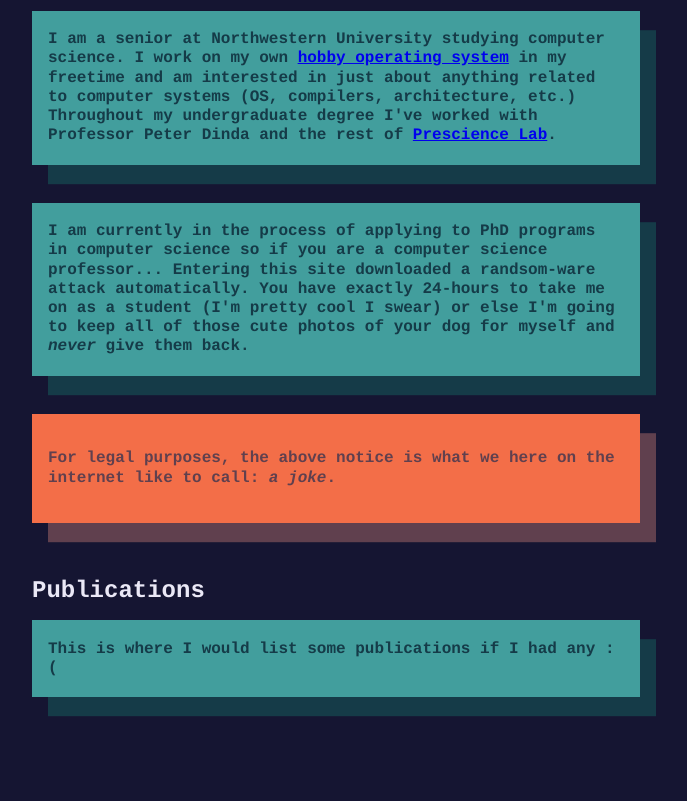
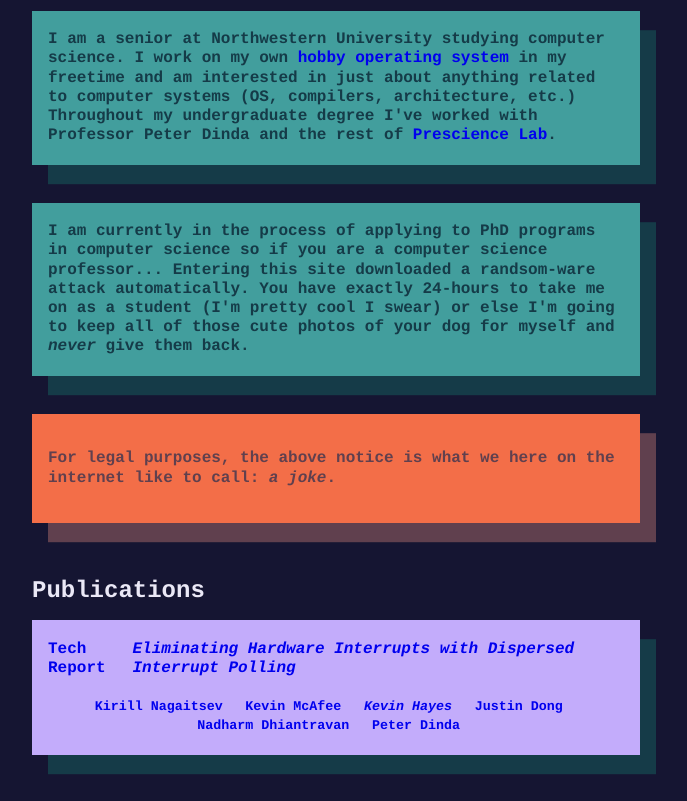
Before and after one commit to kjhayes/kjhayes.github.io, an Eleventy site: page site/index.md in a window 1280 px wide. Shown: the part 59-860 px from the top of the page, without its empty margins (288-975 px from the left). Before the commit the page ends 803 px from the top, so only its background shows below. Built offline with nearby package versions, Linux system fonts and the light colour scheme; Eleventy itself is replaced by a stand-in of ours; files that its build step writes are made by us from their sources.

Commit message:
Setup publications and add BEANDIP tech report

```diff
--- a/public/style/styles.css
+++ b/public/style/styles.css
@@ -6,12 +6,8 @@
     --tealish:#429E9D;
     --navyish:#153B48;
     --blackish:#151532;
+    --purpleish:#C3ACFB;
 
-    --primary-text-color:var(--navyish);
-    --primary-text-bg-color:var(--tealish);
-    --primary-text-shadow-color:var(--navyish);
-
-    --secondary-text-color:var(--brownish);
     --secondary-text-bg-color:var(--orangeish);
     --secondary-text-shadow-color:var(--brownish);
 
@@ -20,6 +16,12 @@
     --text-shadow-width: calc(var(--text-width)*1);
     --text-shadow-height: calc(var(--text-height)*1);
 }
+
+.nowrap {
+    white-space: nowrap;
+}
+
+a {text-decoration: none; }
 
 html {
     font-family: "courier", monospace;
@@ -48,7 +50,9 @@ body {
     color: var(--whiteish);
 }
 
-.article > p, .article > blockquote {
+.article > p,
+.article > div,
+.article > blockquote {
 
     margin-right:  calc(var(--text-shadow-width)*2);
     margin-left:   calc(var(--text-shadow-width)*0);
@@ -62,13 +66,25 @@ body {
 }
 
 .article > p {
-    color: var(--primary-text-color);
-    background-color: var(--primary-text-bg-color);
-    box-shadow: var(--text-shadow-width) var(--text-shadow-height) var(--primary-text-shadow-color);
+    color: var(--navyish);
+    background-color: var(--tealish);
+    box-shadow: var(--text-shadow-width)
+                var(--text-shadow-height)
+                var(--navyish);
+}
+
+.article > div {
+    color: var(--navyish);
+    background-color: var(--purpleish);
+    box-shadow: var(--text-shadow-width)
+                var(--text-shadow-height)
+                var(--navyish);
 }
 
 .article > blockquote {
-    color: var(--secondary-text-color);
-    background-color: var(--secondary-text-bg-color);
-    box-shadow: var(--text-shadow-width) var(--text-shadow-height) var(--secondary-text-shadow-color);
+    color: var(--brownish);
+    background-color: var(--orangeish);
+    box-shadow: var(--text-shadow-width)
+                var(--text-shadow-height)
+                var(--brownish);
 }
--- /dev/null
+++ b/site/data/publications.json
@@ -0,0 +1,17 @@
+
+[
+    {
+        "title": "Eliminating Hardware Interrupts with Dispersed Interrupt Polling",
+        "url": "https://www.mccormick.northwestern.edu/computer-science/documents/nu-cs-2025-36.pdf",
+        "authors": [
+            "Kirill Nagaitsev",
+            "Kevin McAfee",
+            "Kevin Hayes",
+            "Justin Dong",
+            "Nadharm Dhiantravan",
+            "Peter Dinda"
+        ],
+        "type": "Tech Report",
+        "doi": "NU-CS-2025-36"
+    }
+]
--- a/site/index.md
+++ b/site/index.md
@@ -23,4 +23,26 @@ those cute photos of your dog for myself and _never_ give them back.
 
 ## Publications
 
-This is where I would list some publications if I had any :(
+{% for pub in publications %}
+<div>
+<a href="{{ pub.url }}">
+<div style="display:flex;flex-direction:row;align-contents:flex-start">
+  <span>{{ pub.type }}</span>
+  <em>{{ pub.title }}</em>
+</div>
+<br>
+<center>
+<small>
+{% for author in pub.authors-%}
+{% if author == "Kevin Hayes"-%}
+<em class="nowrap">{{ author-}}</em>
+{% elsif true-%}
+<span class="nowrap">{{ author-}}</span>
+{% endif-%}
+&ensp;
+{% endfor %}
+</small>
+</center>
+</a>
+</div>
+{% endfor %}
--- a/site/style/styles.css
+++ b/site/style/styles.css
@@ -6,12 +6,8 @@
     --tealish:#429E9D;
     --navyish:#153B48;
     --blackish:#151532;
+    --purpleish:#C3ACFB;
 
-    --primary-text-color:var(--navyish);
-    --primary-text-bg-color:var(--tealish);
-    --primary-text-shadow-color:var(--navyish);
-
-    --secondary-text-color:var(--brownish);
     --secondary-text-bg-color:var(--orangeish);
     --secondary-text-shadow-color:var(--brownish);
 
@@ -20,6 +16,12 @@
     --text-shadow-width: calc(var(--text-width)*1);
     --text-shadow-height: calc(var(--text-height)*1);
 }
+
+.nowrap {
+    white-space: nowrap;
+}
+
+a {text-decoration: none; }
 
 html {
     font-family: "courier", monospace;
@@ -48,7 +50,9 @@ body {
     color: var(--whiteish);
 }
 
-.article > p, .article > blockquote {
+.article > p,
+.article > div,
+.article > blockquote {
 
     margin-right:  calc(var(--text-shadow-width)*2);
     margin-left:   calc(var(--text-shadow-width)*0);
@@ -62,13 +66,25 @@ body {
 }
 
 .article > p {
-    color: var(--primary-text-color);
-    background-color: var(--primary-text-bg-color);
-    box-shadow: var(--text-shadow-width) var(--text-shadow-height) var(--primary-text-shadow-color);
+    color: var(--navyish);
+    background-color: var(--tealish);
+    box-shadow: var(--text-shadow-width)
+                var(--text-shadow-height)
+                var(--navyish);
+}
+
+.article > div {
+    color: var(--navyish);
+    background-color: var(--purpleish);
+    box-shadow: var(--text-shadow-width)
+                var(--text-shadow-height)
+                var(--navyish);
 }
 
 .article > blockquote {
-    color: var(--secondary-text-color);
-    background-color: var(--secondary-text-bg-color);
-    box-shadow: var(--text-shadow-width) var(--text-shadow-height) var(--secondary-text-shadow-color);
+    color: var(--brownish);
+    background-color: var(--orangeish);
+    box-shadow: var(--text-shadow-width)
+                var(--text-shadow-height)
+                var(--brownish);
 }
```
Also changed, not shown: public/index.html (+25 -1 lines).
